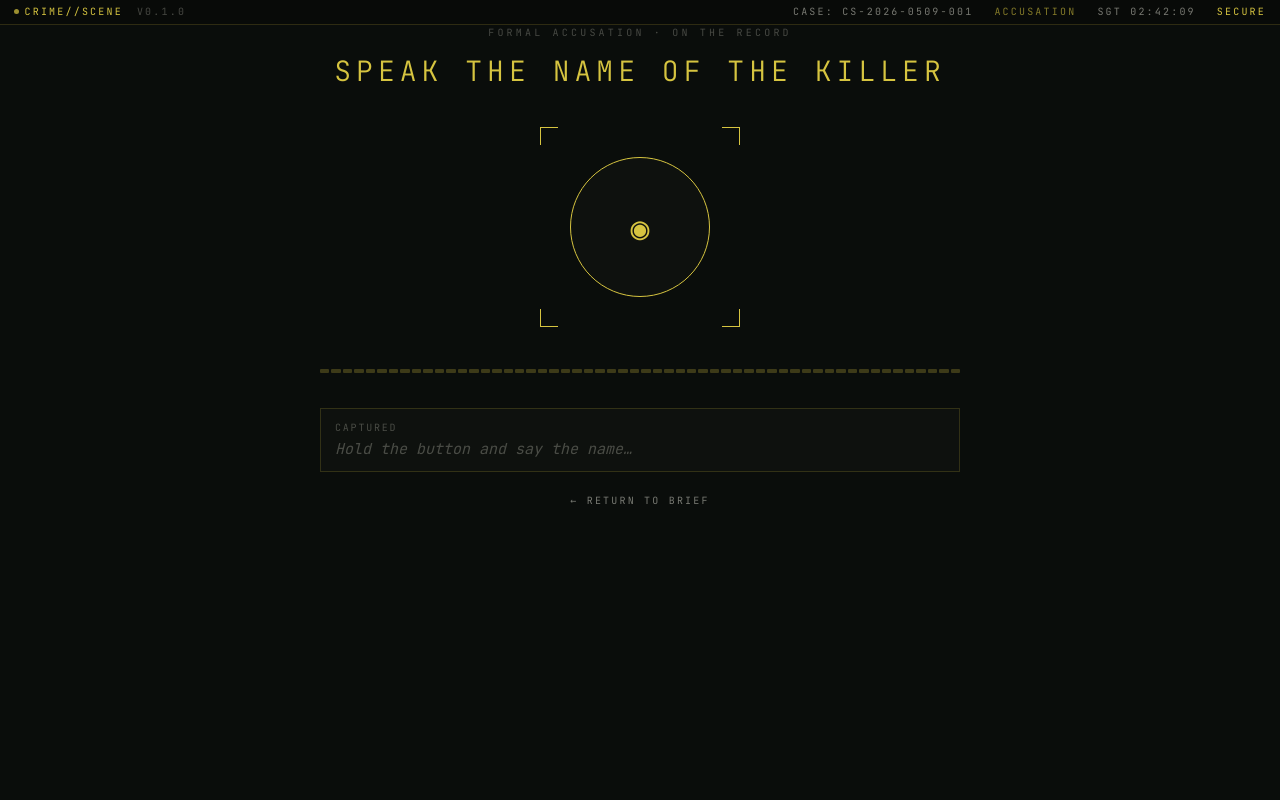
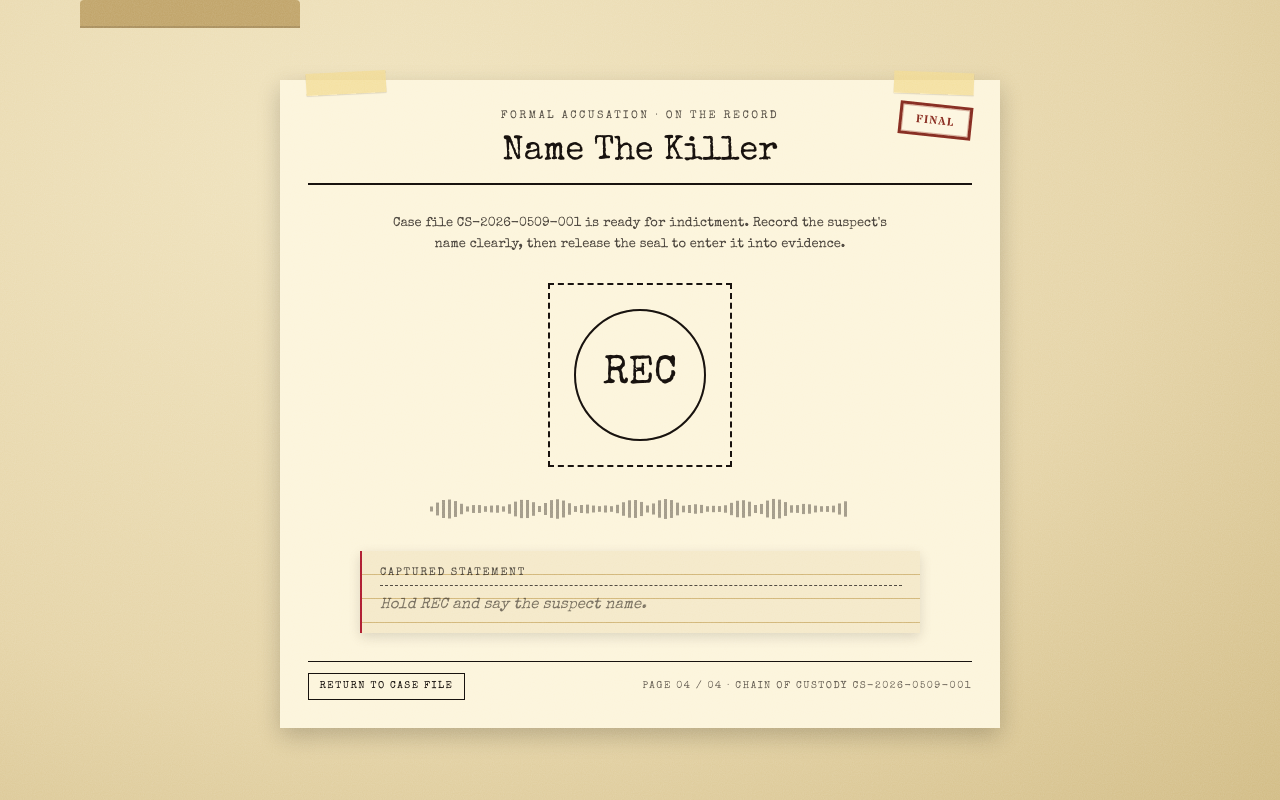
Before and after one commit to Vangmay/AI-Engineer-Hackathon, a React (Vite) app: page / in a window 1280 px wide. Both pictures are taken after a click on the button "READY TO ACCUSE · PAGE 01 / 04". Built offline with nearby package versions, Linux system fonts and the light colour scheme.

Commit message:
UI enhancements

```diff
--- a/src/screens/AccusationScreen.tsx
+++ b/src/screens/AccusationScreen.tsx
@@ -1,8 +1,6 @@
+import type { CSSProperties } from 'react';
 import { useEffect, useRef, useState } from 'react';
 import { useGameStore } from '@/store/gameStore';
-import { StatusBar } from '@/components/ui/StatusBar';
-import { CornerTicks } from '@/components/ui/CornerTicks';
-import { WaveformBar } from '@/components/ui/WaveformBar';
 
 interface SpeechRecognitionResultLike {
   0: { transcript: string };
@@ -24,6 +22,30 @@ interface SpeechRecognitionLike {
 }
 
 type SpeechRecognitionCtor = new () => SpeechRecognitionLike;
+
+function AccusationWaveform({ active }: { active: boolean }) {
+  return (
+    <svg width="100%" height="42" viewBox="0 0 420 42" aria-hidden="true">
+      {Array.from({ length: 70 }).map((_, i) => {
+        const h =
+          5 +
+          Math.abs(Math.sin(i * 0.52) * Math.cos(i * 0.17 + (active ? 1 : 0))) *
+            (active ? 31 : 16);
+        return (
+          <rect
+            key={i}
+            x={i * 6}
+            y={(42 - h) / 2}
+            width="3"
+            height={h}
+            fill="var(--ink)"
+            opacity={active ? 0.9 : 0.35}
+          />
+        );
+      })}
+    </svg>
+  );
+}
 
 export function AccusationScreen() {
   const caseData = useGameStore((s) => s.caseData)!;
@@ -63,19 +85,31 @@ export function AccusationScreen() {
     rec.onend = () => setHolding(false);
     recRef.current = rec;
     return () => {
-      try { rec.stop(); } catch { /* noop */ }
+      try {
+        rec.stop();
+      } catch {
+        /* noop */
+      }
     };
   }, []);
 
   const start = () => {
     setTranscript('');
     setHolding(true);
-    try { recRef.current?.start(); } catch { /* already started */ }
+    try {
+      recRef.current?.start();
+    } catch {
+      /* already started */
+    }
   };
 
   const stop = () => {
     setHolding(false);
-    try { recRef.current?.stop(); } catch { /* noop */ }
+    try {
+      recRef.current?.stop();
+    } catch {
+      /* noop */
+    }
     if (transcript.trim()) {
       setTimeout(() => submitAccusation(transcript), 350);
     }
@@ -89,79 +123,102 @@ export function AccusationScreen() {
   };
 
   return (
-    <div className="h-full flex flex-col bg-[var(--bg-base)]">
-      <StatusBar caseId={caseData.case_id} phase="ACCUSATION" />
+    <main className="dossier-page">
+      <div className="dossier-tab" />
+      <div className="dossier-artboard grid min-h-screen place-items-center">
+        <section className="paper-card lifted relative w-[720px] max-w-full p-8 text-center">
+          <div className="tape-corner left" />
+          <div className="tape-corner right" />
 
-      <div className="flex-1 grid place-items-center px-6">
-        <div className="w-full max-w-[640px] flex flex-col items-center text-center">
-          <div className="text-[10px] uppercase tracking-[0.32em] text-[var(--text-faint)] mb-3">
-            FORMAL ACCUSATION · ON THE RECORD
+          <div className="dossier-overline">Formal Accusation · On The Record</div>
+          <h1 className="mt-3 text-[34px] leading-none">Name The Killer</h1>
+          <div className="mx-auto mt-4 h-0 w-full border-t-2 border-[var(--ink)]" />
+
+          <div className="mx-auto mt-8 max-w-[520px] text-[13px] leading-relaxed opacity-75">
+            Case file {caseData.case_id} is ready for indictment. Record the suspect's
+            name clearly, then release the seal to enter it into evidence.
           </div>
-          <h1 className="text-[28px] font-light text-[var(--accent-yellow)] tracking-[0.18em] uppercase mb-10">
-            Speak the name of the killer
-          </h1>
 
-          <div className="relative w-[200px] h-[200px] mb-8 grid place-items-center">
-            <CornerTicks size={18} />
+          <div className="mx-auto mt-8 grid h-[184px] w-[184px] place-items-center border-2 border-dashed border-[var(--ink)]">
             <button
+              type="button"
               onMouseDown={start}
               onMouseUp={stop}
               onMouseLeave={() => holding && stop()}
               onTouchStart={start}
               onTouchEnd={stop}
               disabled={!supported}
-              className={`w-[140px] h-[140px] rounded-full grid place-items-center text-4xl border transition-all select-none ${
+              className={`h-[132px] w-[132px] rounded-full border-2 text-[40px] transition-transform ${
                 holding
-                  ? 'bg-[var(--accent-red)] border-[var(--accent-red)] text-[var(--text-primary)] scale-105'
-                  : 'bg-[var(--bg-panel)] border-[var(--accent-yellow)] text-[var(--accent-yellow)] hover:bg-[var(--accent-yellow)]/10'
-              }`}
+                  ? 'scale-105 border-[var(--oxblood)] bg-[var(--oxblood)] text-[var(--cream-on-dark)]'
+                  : 'border-[var(--ink)] bg-[var(--paper-card)] text-[var(--ink)] hover:bg-[var(--paper-warm-base)]'
+              } disabled:cursor-not-allowed disabled:opacity-45`}
+              aria-label="Hold to record accusation"
             >
-              ◉
+              REC
             </button>
           </div>
 
-          <div className="w-full mb-6">
-            <WaveformBar active={holding} bars={56} height={32} />
+          <div className="mx-auto mt-6 max-w-[520px]">
+            <AccusationWaveform active={holding} />
           </div>
 
-          <div className="min-h-[60px] w-full mb-6 px-4 py-3 border border-[var(--border-yellow)] bg-[var(--bg-panel)] text-left">
-            <div className="text-[10px] uppercase tracking-[0.18em] text-[var(--text-faint)] mb-1">
-              CAPTURED
+          <div className="lined-paper mx-auto mt-6 min-h-[82px] max-w-[560px] p-[14px_18px] text-left shadow-[0_4px_12px_rgba(0,0,0,0.12)]">
+            <div className="border-b border-dashed border-[var(--ink)] pb-1 text-[11px] tracking-[0.15em] opacity-70">
+              CAPTURED STATEMENT
             </div>
-            <div className="text-[15px] text-[var(--text-primary)] min-h-[20px]">
+            <div className="mt-2 min-h-[24px] text-[15px] leading-[24px]">
               {transcript || (
-                <span className="text-[var(--text-faint)] italic">
-                  {supported ? 'Hold the button and say the name…' : 'Speech recognition unavailable in this browser.'}
+                <span className="opacity-50 italic">
+                  {supported
+                    ? 'Hold REC and say the suspect name.'
+                    : 'Speech recognition unavailable. Type the accusation below.'}
                 </span>
               )}
-              {holding && <span className="cursor-blink ml-1 text-[var(--accent-yellow)]">_</span>}
+              {holding && <span className="cursor-blink ml-1 text-[var(--oxblood)]">_</span>}
             </div>
           </div>
 
           {!supported && (
-            <form onSubmit={submitTextFallback} className="w-full flex gap-2 mb-6">
+            <form onSubmit={submitTextFallback} className="mx-auto mt-5 flex max-w-[560px] gap-2">
               <input
                 name="name"
                 placeholder="Type the killer's name"
-                className="flex-1 px-3 py-2 bg-[var(--bg-panel)] border border-[var(--border-yellow)] text-[var(--text-primary)] focus:outline-none focus:border-[var(--accent-yellow)]"
+                className="min-w-0 flex-1 border border-[var(--ink)] bg-[var(--paper-card)] px-3 py-2 text-[13px] text-[var(--ink)] outline-none focus:border-[var(--oxblood)]"
               />
               <button
                 type="submit"
-                className="px-4 py-2 bg-[var(--accent-yellow)] text-[var(--bg-base)] text-[11px] uppercase tracking-[0.22em]"
+                className="bg-[var(--ink)] px-4 py-2 text-[11px] tracking-[0.15em] text-[var(--cream-on-dark)]"
               >
-                Submit
+                SUBMIT
               </button>
             </form>
           )}
 
-          <button
-            onClick={endInterrogation}
-            className="text-[10px] uppercase tracking-[0.22em] text-[var(--text-muted)] hover:text-[var(--accent-yellow)]"
+          <div className="mt-8 flex items-center justify-between gap-4 border-t border-[var(--ink)] pt-3 text-[10px] tracking-[0.15em] max-[620px]:flex-col">
+            <button type="button" onClick={endInterrogation} className="border border-[var(--ink)] px-3 py-1.5">
+              RETURN TO CASE FILE
+            </button>
+            <span className="opacity-60">PAGE 04 / 04 · CHAIN OF CUSTODY {caseData.case_id}</span>
+          </div>
+
+          <div
+            className="dossier-stamp"
+            style={
+              {
+                top: 24,
+                right: 28,
+                '--stamp-rotate': '6deg',
+                '--stamp-color': 'var(--oxblood)',
+                '--stamp-size': '11px',
+              } as CSSProperties
+            }
           >
-            ← Return to brief
-          </button>
-        </div>
+            FINAL
+          </div>
+        </section>
       </div>
-    </div>
+      <div className="dossier-grain" />
+    </main>
   );
 }
--- a/src/screens/InterrogationScreen.tsx
+++ b/src/screens/InterrogationScreen.tsx
@@ -1,5 +1,5 @@
 import type { CSSProperties } from 'react';
-import { useEffect, useMemo, useRef } from 'react';
+import { useEffect, useMemo } from 'react';
 import { useGameStore } from '@/store/gameStore';
 import type { TranscriptLine } from '@/types/case';
 
@@ -103,20 +103,21 @@ export function InterrogationScreen() {
     [caseData, witnessId],
   );
 
-  const cancelled = useRef(false);
   useEffect(() => {
-    cancelled.current = false;
+    let cancelled = false;
+    const timeouts: number[] = [];
     const lines = stubConversation(witnessId);
     let i = 0;
     const tick = () => {
-      if (cancelled.current || i >= lines.length) return;
+      if (cancelled || i >= lines.length) return;
       appendTranscript(lines[i]);
       i += 1;
-      setTimeout(tick, 1800 + Math.random() * 700);
+      timeouts.push(window.setTimeout(tick, 1800 + Math.random() * 700));
     };
-    setTimeout(tick, 600);
+    timeouts.push(window.setTimeout(tick, 600));
     return () => {
-      cancelled.current = true;
+      cancelled = true;
+      timeouts.forEach((id) => window.clearTimeout(id));
     };
   }, [witnessId, appendTranscript]);
 
@@ -127,8 +128,15 @@ export function InterrogationScreen() {
       <div className="dossier-artboard min-h-screen !pb-[40px]">
         <header className="dossier-header">
           <div className="dossier-overline">Interview Recording · {caseData.case_id}</div>
-          <div className="flex gap-6 text-[12px]">
-            <span>● REC 00:04:17</span>
+          <div className="flex flex-wrap items-center justify-end gap-4 text-[12px]">
+            <button
+              type="button"
+              onClick={endInterrogation}
+              className="border border-[var(--ink)] px-2.5 py-1 text-[10px] tracking-[0.15em]"
+            >
+              RETURN TO CASE FILE
+            </button>
+            <span>REC 00:04:17</span>
             <span>TAPE 02 / SIDE A</span>
           </div>
         </header>
@@ -241,6 +249,13 @@ export function InterrogationScreen() {
             ))}
             <button
               type="button"
+              onClick={endInterrogation}
+              className="border border-[var(--ink)] px-2 py-1 text-[10px] tracking-[0.15em]"
+            >
+              RETURN TO CASE FILE
+            </button>
+            <button
+              type="button"
               onClick={goToAccusation}
               className="bg-[var(--oxblood)] px-2 py-1 text-[10px] tracking-[0.15em] text-[var(--cream-on-dark)]"
             >
```
